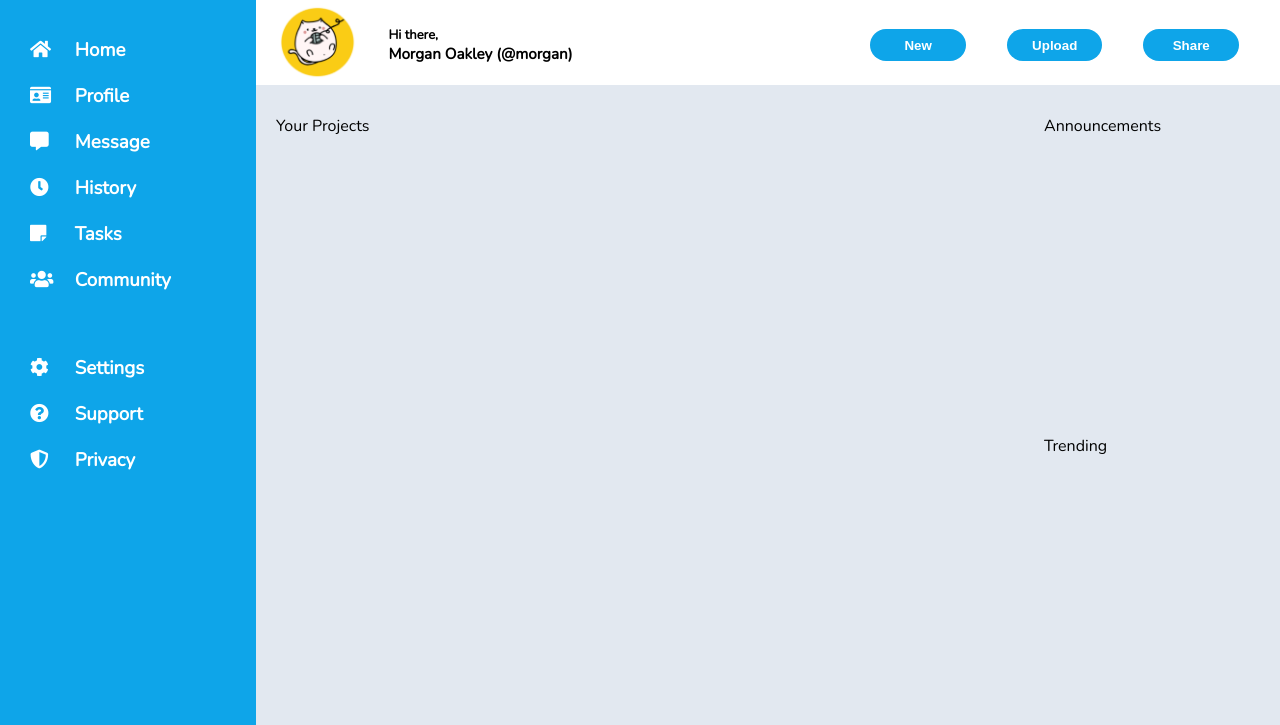
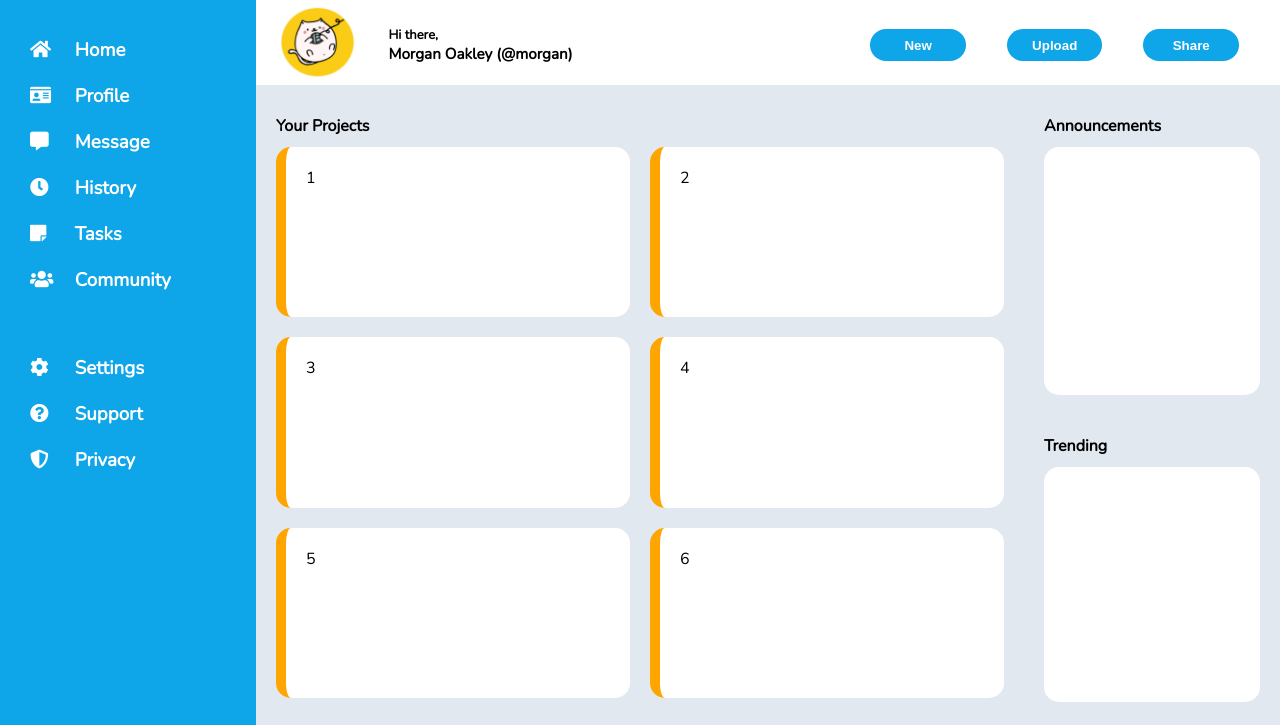
Before and after one commit to hoon-GitHub/odin-admin_dashboard, a plain HTML site: page index.html in a window 1280 px wide. Shown: the part 75-800 px from the top of the page. Drawn offline with Linux system fonts and the light colour scheme.

Commit message:
Add placeholders for main contents

```diff
--- a/index.html
+++ b/index.html
@@ -37,8 +37,24 @@
             <button>Share</button>
         </div>
     </div>
-    <div class="contents">Your Projects</div>
-    <div class="rightTop">Announcements</div>
-    <div class="rightBot">Trending</div>
+    <div class="contents">
+        <h4>Your Projects</h4>
+        <div class="cards">
+            <div class="card">1</div>
+            <div class="card">2</div>
+            <div class="card">3</div>
+            <div class="card">4</div>
+            <div class="card">5</div>
+            <div class="card">6</div>
+        </div>
+    </div>
+    <div class="rightTop">
+        <h4>Announcements</h4>
+        <div class="announcements"></div>
+    </div>
+    <div class="rightBot">
+        <h4>Trending</h4>
+        <div class="trending"></div>
+    </div>
 </body>
 </html>
--- a/styles.css
+++ b/styles.css
@@ -128,11 +128,34 @@ body {
     padding: 30px 20px;
 }
 
+.cards {
+    height: 95%;
+    margin-top: 10px;
+    display: grid;
+    grid-template-columns: 1fr 1fr;
+    gap: 20px;
+}
+
+.card {
+    background-color: white;
+    border-radius: 15px;
+    border-left: orange 10px solid;
+    padding: 20px;
+}
+
 .rightTop {
     grid-column: 3 / 4;
     grid-row: 3 / 4;
     background-color: #e2e8f0;
     padding: 30px 20px;
+}
+
+.announcements {
+    margin-top: 10px;
+    background-color: white;
+    border-radius: 15px;
+    padding: 20px;
+    height: 80%;
 }
 
 .rightBot {
@@ -141,3 +164,11 @@ body {
     background-color: #e2e8f0;
     padding: 30px 20px;
 }
+
+.trending {
+    margin-top: 10px;
+    background-color: white;
+    border-radius: 15px;
+    padding: 20px;
+    height: 75%;
+}
```
